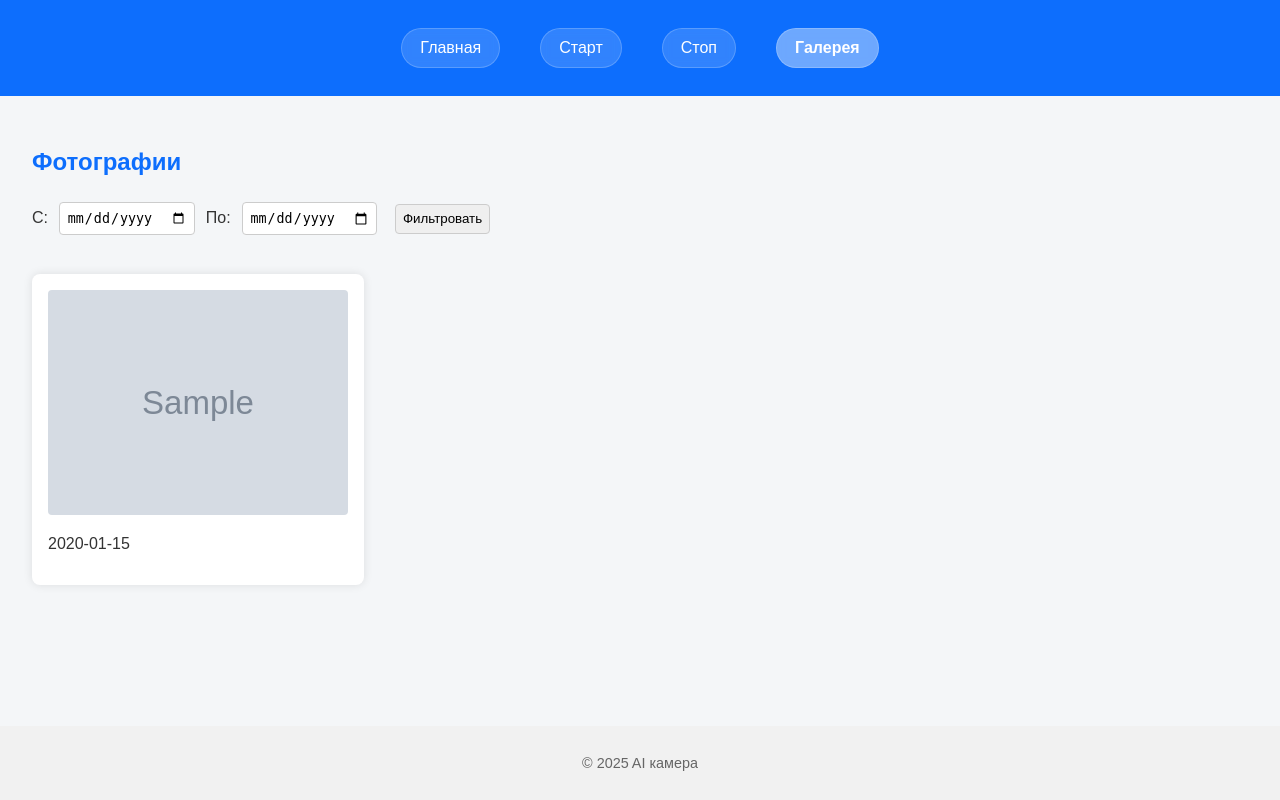
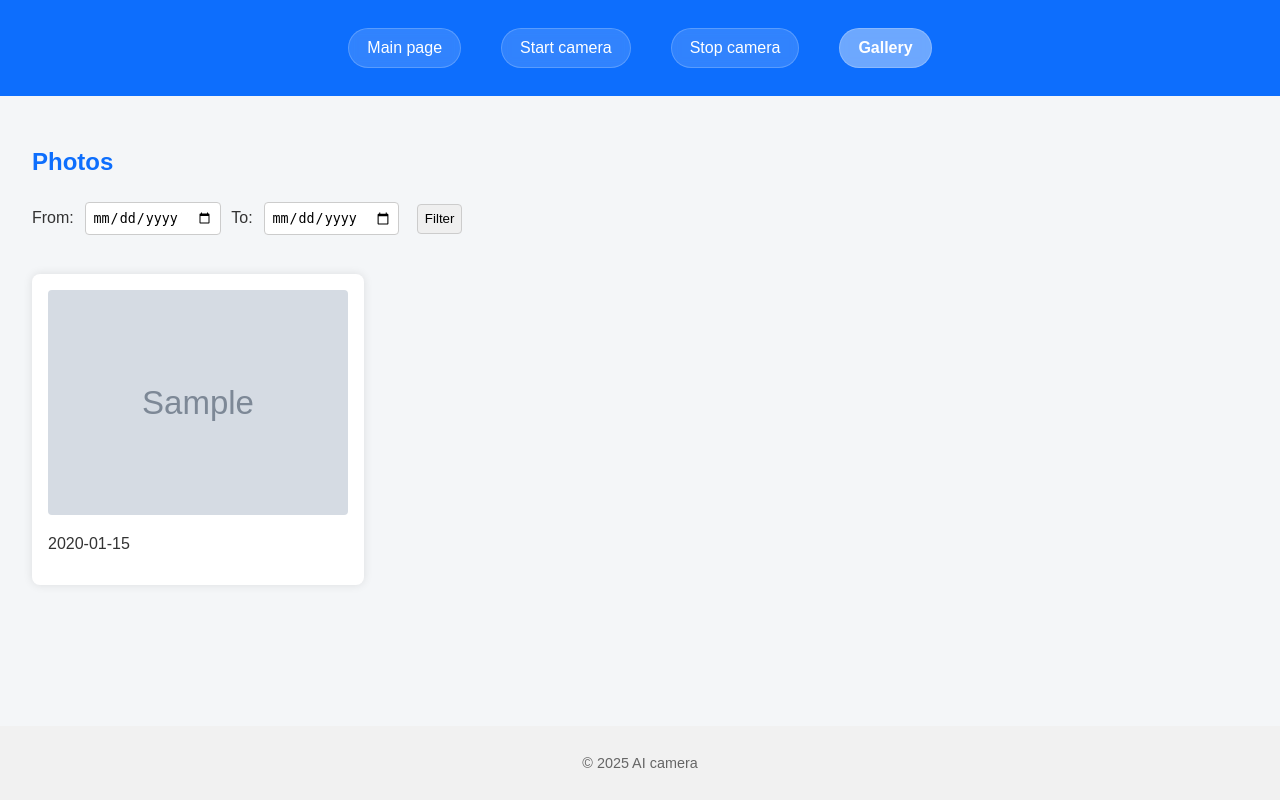
Before and after one commit to nevvvo/AI_Camera, a FastAPI app: page /humans in a window 1280 px wide. Run offline with FastAPI, Linux system fonts and the light colour scheme; tables that the repository leaves empty hold one stand-in row (values such as "Sample post"); grey boxes marked "Sample" are stand-in pictures; parts of the project's set-up code (start-up, migrations or seed data) failed here and were passed over.

Commit message:
New version

```diff
--- a/app/camera/capture.py
+++ b/app/camera/capture.py
@@ -11,12 +11,12 @@ camera_running = False
 
 def save_photo(image):
     timestamp = datetime.now().strftime("%Y%m%d_%H%M%S")
-    filename_only = f"photos/photo_{timestamp}.jpg"  # <--- относительный путь от static
+    filename_only = f"photos/photo_{timestamp}.jpg"
     full_path = os.path.join("app/static", filename_only)
 
     print(f"Saving photo: {full_path}")
     cv2.imwrite(full_path, image)
-    save_photo_to_db(filename_only)  # сохраняем только относительный путь
+    save_photo_to_db(filename_only)
 
 def capture_and_save():
     global camera_running
--- a/app/camera/settings.py
+++ b/app/camera/settings.py
@@ -1,20 +1,16 @@
 import json
 import os
 
-# Камера (0 = встроенная)
 camera_source = 0
 
-# Путь к папке с фотографиями
 photo_path = "app/static/photos"
 
-# Убедимся, что папка для фото существует
 if not os.path.exists(photo_path):
     os.makedirs(photo_path)
 
-# Загрузка настроек области из JSON
 def load_settings():
     with open("settings.json", "r") as f:
         return json.load(f)
 
 settings = load_settings()
-area = settings["area"]  # Пример: {"x": 100, "y": 200, "width": 300, "height": 400}
+area = settings["area"]
--- a/app/static/css/styles.css
+++ b/app/static/css/styles.css
@@ -1,9 +1,8 @@
-/* Новый стиль для navbar */
 .navbar {
     padding: 12px 24px;
     display: flex;
-    justify-content: center;  /* Центрируем по горизонтали */
-    align-items: center;      /* Центрируем по вертикали */
+    justify-content: center;
+    align-items: center;
     gap: 20px;
     position: sticky;
     top: 0;
@@ -11,7 +10,6 @@
 }
 
 
-/* Сами кнопки меню */
 .nav-button {
     color: white;
     text-decoration: none;
@@ -24,13 +22,11 @@
     border: 1px solid rgba(255, 255, 255, 0.2);
 }
 
-/* Hover эффект */
 .nav-button:hover {
     background: rgba(255, 255, 255, 0.3);
     transform: scale(1.05);
 }
 
-/* Опционально: активная кнопка */
 .nav-button.active {
     background: rgba(255, 255, 255, 0.4);
     font-weight: bold;
@@ -96,7 +92,6 @@ input, button {
 }
 
 
-/* Общая обёртка */
 html, body {
     height: 100%;
     margin: 0;
@@ -114,7 +109,6 @@ main {
     padding: 2em;
 }
 
-/* Стили шапки */
 header {
     background-color: #0d6efd;
     color: white;
@@ -128,7 +122,6 @@ nav a {
     text-decoration: none;
 }
 
-/* Подвал */
 footer {
     background-color: #f1f1f1;
     text-align: center;
--- a/app/templates/base.html
+++ b/app/templates/base.html
@@ -2,17 +2,17 @@
 <html lang="ru">
 <head>
     <meta charset="UTF-8">
-    <title>{% block title %}Система камер{% endblock %}</title>
+    <title>{% block title %}Camera system{% endblock %}</title>
     <link rel="stylesheet" href="/static/css/styles.css">
 </head>
 <body>
     <div class="wrapper">
         <header>
             <nav class = "navbar">
-                <a href="/" class="nav-button {% if request.url.path == '/' %}active{% endif %}">Главная</a>
-                <a href="/start" class="nav-button {% if request.url.path.startswith('/start') %}active{% endif %}">Старт</a>
-                <a href="/stop" class="nav-button {% if request.url.path.startswith('/stop') %}active{% endif %}">Стоп</a>
-                <a href="/humans" class="nav-button {% if request.url.path.startswith('/humans') %}active{% endif %}">Галерея</a>
+                <a href="/" class="nav-button {% if request.url.path == '/' %}active{% endif %}">Main page</a>
+                <a href="/start" class="nav-button {% if request.url.path.startswith('/start') %}active{% endif %}">Start camera</a>
+                <a href="/stop" class="nav-button {% if request.url.path.startswith('/stop') %}active{% endif %}">Stop camera</a>
+                <a href="/humans" class="nav-button {% if request.url.path.startswith('/humans') %}active{% endif %}">Gallery</a>
 
             </nav>
         </header>
@@ -22,7 +22,7 @@
         </main>
 
         <footer>
-            <p>© 2025 AI камера</p>
+            <p>© 2025 AI camera</p>
         </footer>
     </div>
 </body>
--- a/app/templates/photos_page.html
+++ b/app/templates/photos_page.html
@@ -3,12 +3,12 @@
 {% block title %}Фотографии{% endblock %}
 
 {% block content %}
-    <h2>Фотографии</h2>
+    <h2>Photos</h2>
 
     <form method="get">
-        <label>С: <input type="date" name="start_date" value="{{ request.query_params.get('start_date', '') }}"></label>
-        <label>По: <input type="date" name="end_date" value="{{ request.query_params.get('end_date', '') }}"></label>
-        <button type="submit">Фильтровать</button>
+        <label>From: <input type="date" name="start_date" value="{{ request.query_params.get('start_date', '') }}"></label>
+        <label>To: <input type="date" name="end_date" value="{{ request.query_params.get('end_date', '') }}"></label>
+        <button type="submit">Filter</button>
     </form>
 
     {% if photos %}
@@ -21,6 +21,6 @@
             {% endfor %}
         </div>
     {% else %}
-        <p>Нет доступных фотографий.</p>
+        <p>There are no photos available.</p>
     {% endif %}
 {% endblock %}
--- a/app/templates/root_page.html
+++ b/app/templates/root_page.html
@@ -3,7 +3,7 @@
 {% block title %}Главная{% endblock %}
 
 {% block content %}
-    <h2>Последние фотографии</h2>
+    <h2>Last photos</h2>
 
     {% if photo_urls %}
         <div class="photo-grid">
@@ -14,6 +14,6 @@
             {% endfor %}
         </div>
     {% else %}
-        <p>Фотографий пока нет.</p>
+        <p>There are no photos yet.</p>
     {% endif %}
 {% endblock %}
--- a/app/templates/start_page.html
+++ b/app/templates/start_page.html
@@ -1,9 +1,9 @@
 {% extends "base.html" %}
 
-{% block title %}Запустить камеру{% endblock %}
+{% block title %}Launch the camera{% endblock %}
 
 {% block content %}
-    <h2>Запустить камеру</h2>
+    <h2>Launch the camera</h2>
     <form action="{{ action_url }}" method="post">
         <button type="submit">{{ button_text }}</button>
     </form>
--- a/app/templates/stop_page.html
+++ b/app/templates/stop_page.html
@@ -1,9 +1,9 @@
 {% extends "base.html" %}
 
-{% block title %}Остановить камеру{% endblock %}
+{% block title %}Stop the camera{% endblock %}
 
 {% block content %}
-    <h2>Остановить камеру</h2>
+    <h2>Stop the camera</h2>
     <form action="{{ action_url }}" method="post">
         <button type="submit">{{ button_text }}</button>
     </form>
--- /dev/null
+++ b/settings.json
@@ -0,0 +1,8 @@
+{
+	"area": {
+	  "x": 320,
+	  "y": 160,
+	  "width": 640,
+	  "height": 480
+	}
+}
```
Also changed, not shown: README.md, app/camera/__init__.py (deleted), app/static/photos/photo_20250416_205916.jpg (deleted), app/static/photos/photo_20250416_212211.jpg (deleted), app/static/photos/photo_20250416_212340.jpg (deleted), app/static/photos/photo_20250416_213218.jpg (deleted), 2 other files.
